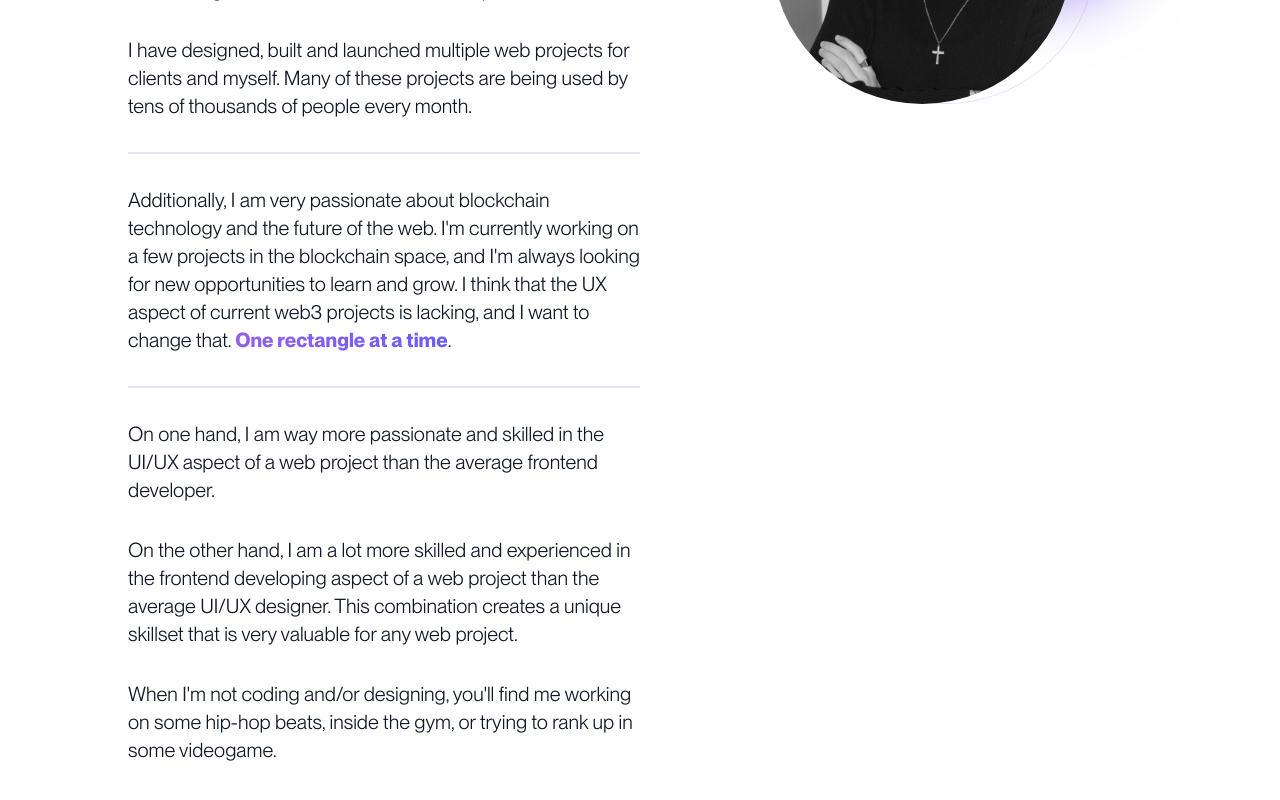
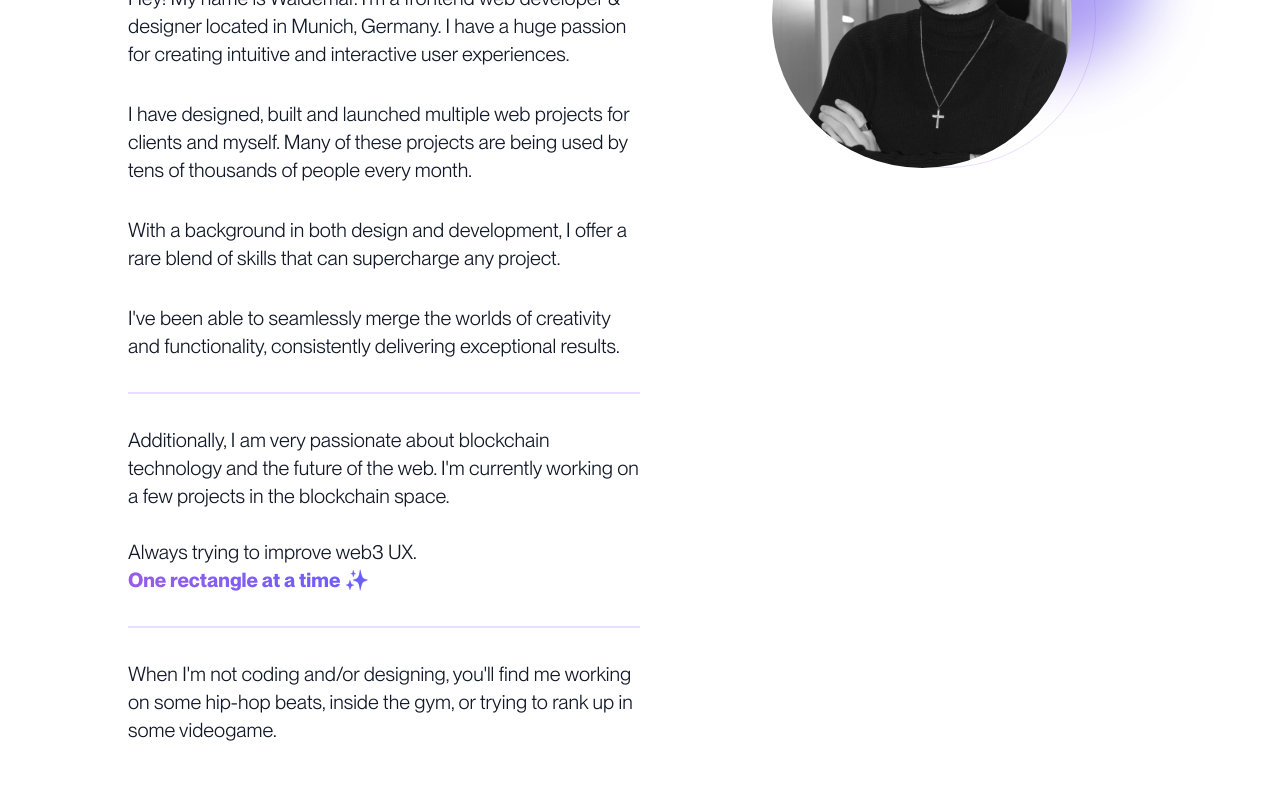
Before and after one commit to walde-dev/walde-portfolio, a Next.js app: page / in a window 1280 px wide. Shown: the part 2986-3786 px from the top of the page. Built offline with nearby package versions, Linux system fonts and the light colour scheme.

Commit message:
small changes

```diff
--- a/src/pages/index.tsx
+++ b/src/pages/index.tsx
@@ -180,7 +180,7 @@ function MyWork() {
               <div
                 className={classNames(
                   accentClassName,
-                  "relative flex max-w-fit flex-row items-center whitespace-nowrap justify-center space-x-2 rounded-[32px]  px-2 py-1 text-sm font-bold shadow-md"
+                  "relative flex max-w-fit flex-row items-center justify-center space-x-2 whitespace-nowrap rounded-[32px]  px-2 py-1 text-sm font-bold shadow-md"
                 )}
               >
                 <svg
@@ -249,7 +249,7 @@ function MyWork() {
                   {projectTitle}
                 </span>
                 <div className="mt-2 flex flex-col">
-                  <span className="text-left text-xl font-medium text-gray-800  dark:text-gray-200 md:text-2xl">
+                  <span className="h-[4rem] text-left text-xl font-medium text-gray-800  dark:text-gray-200 md:text-2xl">
                     {title}
                   </span>
                 </div>
@@ -522,6 +522,14 @@ function AboutMe() {
             clients and myself. Many of these projects are being used by tens of
             thousands of people every month.
           </p>
+          <p>
+            With a background in both design and development, I offer a rare
+            blend of skills that can supercharge any project.
+          </p>
+          <p>
+            I&apos;ve been able to seamlessly merge the worlds of creativity and
+            functionality, consistently delivering exceptional results.
+          </p>
           <hr className="border border-violet-500/20 " />
 
           {/* <p>
@@ -534,27 +542,14 @@ function AboutMe() {
           <p>
             Additionally, I am very passionate about blockchain technology and
             the future of the web. I&apos;m currently working on a few projects
-            in the blockchain space, and I&apos;m always looking for new
-            opportunities to learn and grow. I think that the UX aspect of
-            current web3 projects is lacking, and I want to change that.
+            in the blockchain space. <br /> <br />
+            Always trying to improve web3 UX. <br />
             <span className="bg-gradient-to-r from-[#965de9] to-[#695eff] bg-clip-text font-semibold text-transparent">
               {" "}
-              One rectangle at a time
+              One rectangle at a time ✨
             </span>
-            .
           </p>
           <hr className="border border-violet-500/20 " />
-
-          <p>
-            On one hand, I am way more passionate and skilled in the UI/UX
-            aspect of a web project than the average frontend developer.
-          </p>
-          <p>
-            On the other hand, I am a lot more skilled and experienced in the
-            frontend developing aspect of a web project than the average UI/UX
-            designer. This combination creates a unique skillset that is very
-            valuable for any web project.
-          </p>
           <p>
             When I&apos;m not coding and/or designing, you&apos;ll find me
             working on some hip-hop beats, inside the gym, or trying to rank up
@@ -642,7 +637,7 @@ function Contact() {
           </span>
           <hr className="ml-12 w-4/5 border border-violet-500/20" />
         </div>
-        <div className="mt-4 text-xl w-2/3 text-left font-medium text-gray-800 dark:font-normal dark:text-gray-200 md:w-1/2">
+        <div className="mt-4 w-2/3 text-left text-xl font-medium text-gray-800 dark:font-normal dark:text-gray-200 md:w-1/2">
           <p>
             I&apos;m excited to hear from you! Whether you have a question or
             just want to say hi, I&apos;ll try my best to get back to you!
```
